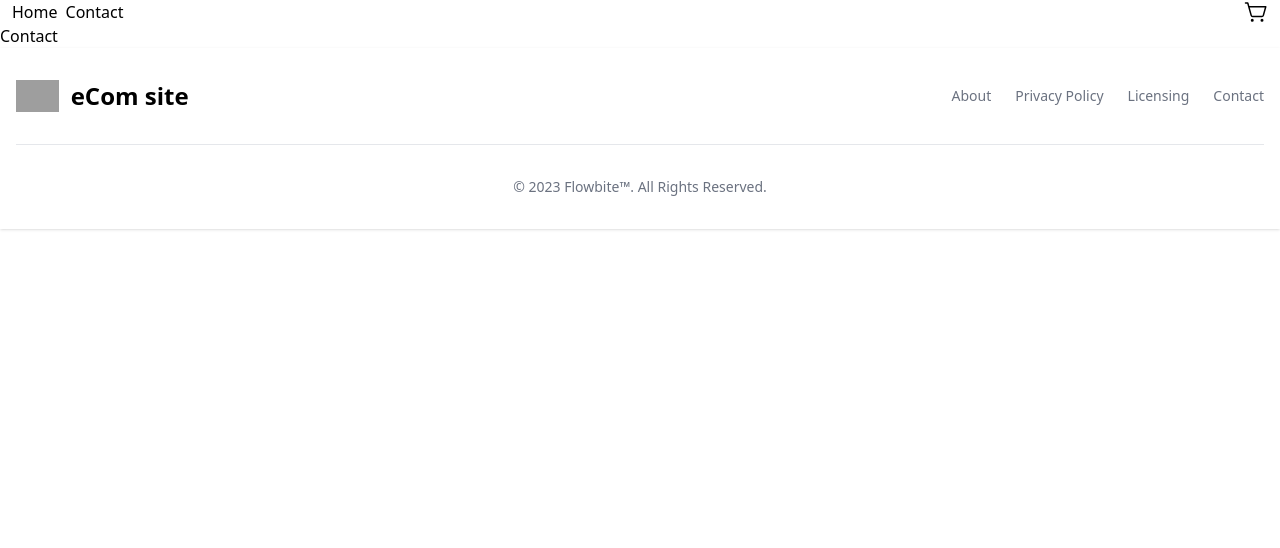
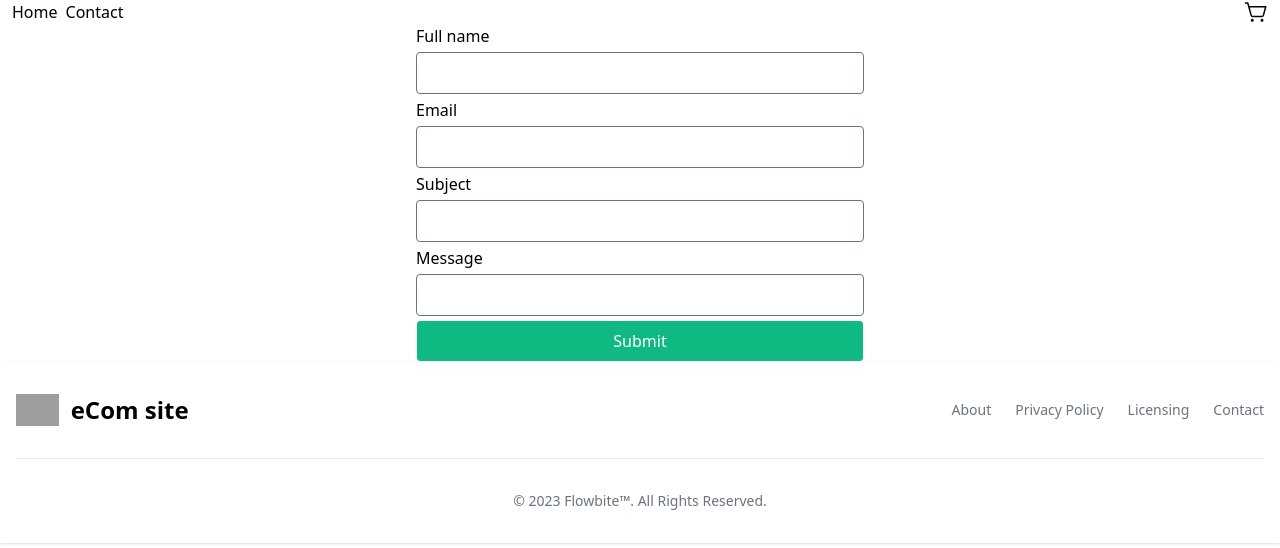
Before and after one commit to TomChrister/react-eCom, a React (Vite) app: page /contact in a window 1280 px wide. Shown: the top 548 px of the page. Built offline with nearby package versions, Linux system fonts and the light colour scheme; grey boxes are pictures that could not be loaded.

Commit message:
feat: added form to contact page

```diff
--- /dev/null
+++ b/components/form/ContactForm.jsx
@@ -0,0 +1,84 @@
+import { useForm } from 'react-hook-form'
+
+export function ContactForm() {
+    const { register, handleSubmit, formState: {errors} } = useForm();
+
+    return (
+        <>
+            <form action='' className='flex flex-col gap-1 mx-auto max-w-md' onSubmit={handleSubmit((data) => {console.log(data);})}>
+                <label htmlFor=''>Full name</label>
+                <input className='border rounded-sm' type='text'
+                       {...register('name', {
+                           required: true,
+                           minLength: {
+                               value: 3,
+                               message: 'Name is required'
+                           },
+                       })}
+                />
+                {errors.name &&
+                    (errors.name.message ? (
+                        <p className='text-red-500'>{errors.name.message}</p>
+                    ) : (
+                        <p className='text-red-500'>Error</p>
+                    ))}
+
+                <label htmlFor=''>Email</label>
+                <input className='border rounded-sm' type='text'
+                       {...register('email', {
+                           required: true,
+                           pattern: {
+                               value: /noroff\.no/,
+                               message: 'Please enter a email with @noroff.no',
+                           },
+                       })}
+                />
+                {errors.email &&
+                    (errors.email.message ? (
+                        <p className='text-red-500'>{errors.email.message}</p>
+                    ) : (
+                        <p className='text-red-500'>Unexpected error</p>
+                    ))}
+
+                <label htmlFor=''>Subject</label>
+                <input className='border rounded-sm'
+                       type='text'
+                       {...register('subject', {
+                           required: true,
+                           minLength: {
+                               value: 3,
+                               message: 'Must be at least 3 characters',
+                           },
+
+                       })}
+                />
+                {errors.subject &&
+                    (errors.subject.message ? (
+                        <p className='text-red-500'>{errors.subject.message}</p>
+                    ) : (
+                        <p className='text-red-500'>Error</p>
+                    ))}
+
+                <label htmlFor=''>Message</label>
+                <input className='border rounded-sm'
+                       type='text'
+                       {...register('message', {
+                           required: true,
+                           minLength: {
+                               value: 3,
+                               message: 'Message must be at least 3 characters',
+                           },
+                       })}
+                />
+                {errors.message &&
+                    (errors.message.message ? (
+                        <p className='text-red-500'>{errors.message.message}</p>
+                    ) : (
+                        <p className='text-red-500'>Error</p>
+                    ))}
+
+                <button className='border bg-green-500 text-white rounded-sm p-2 cursor-pointer'>Submit</button>
+            </form>
+        </>
+    )
+}
--- a/layout/Header.jsx
+++ b/components/layout/Header.jsx
@@ -1,5 +1,5 @@
 import { Link } from 'react-router-dom';
-import { useCart } from '../store/store.jsx';
+import { useCart } from '../../store/store.jsx';
 
 export function Header() {
     const { products } = useCart();
@@ -13,7 +13,7 @@ export function Header() {
                         <Link to='/contact'>Contact</Link>
                     </div>
                     <Link to='/checkout'>
-                        <img src='../public/cart.svg' alt='Cart Image' className='w-6'/>
+                        <img src='../../public/cart.svg' alt='Cart Image' className='w-6'/>
                         {products.length > 0 && (
                             <span className='absolute top-1 -right-0 text-md rounded-full px-1'>
                             {products.length}
--- a/layout/index.jsx
+++ b/components/layout/index.jsx
@@ -10,7 +10,7 @@ export function Layout() {
                 <main className='grow'>
                     <Outlet/>
                 </main>
-                <Footer />
+                <Footer/>
             </div>
         </>
     )
--- /dev/null
+++ b/components/search/SearchBar.jsx
@@ -0,0 +1,23 @@
+export function SearchBar() {
+    return (
+        <form className="max-w-md mx-auto">
+            <label htmlFor="default-search"
+                   className="mb-2 text-sm font-medium text-gray-900 sr-only dark:text-white">Search</label>
+            <div className="relative">
+                <div className="absolute inset-y-0 start-0 flex items-center ps-3 pointer-events-none">
+                    <svg className="w-4 h-4 text-gray-500 dark:text-gray-400" aria-hidden="true"
+                         xmlns="http://www.w3.org/2000/svg" fill="none" viewBox="0 0 20 20">
+                        <path stroke="currentColor" strokeLinecap="round" strokeLinejoin="round"
+                              strokeWidth="2" d="m19 19-4-4m0-7A7 7 0 1 1 1 8a7 7 0 0 1 14 0Z"/>
+                    </svg>
+                </div>
+                <input type="search" id="default-search"
+                       className="block w-full p-4 ps-10 text-sm text-gray-900 border border-gray-300 rounded-lg bg-gray-50 focus:ring-blue-500 focus:border-blue-500 dark:bg-gray-700 dark:border-gray-600 dark:placeholder-gray-400 dark:text-white dark:focus:ring-blue-500 dark:focus:border-blue-500"
+                       placeholder="Search Mockups, Logos..." required/>
+                <button type="submit"
+                        className="text-white absolute end-2.5 bottom-2.5 bg-blue-700 hover:bg-blue-800 focus:ring-4 focus:outline-none focus:ring-blue-300 font-medium rounded-lg text-sm px-4 py-2 dark:bg-blue-600 dark:hover:bg-blue-700 dark:focus:ring-blue-800">Search
+                </button>
+            </div>
+        </form>
+    )
+}
--- a/package.json
+++ b/package.json
@@ -14,6 +14,7 @@
     "flowbite": "^3.1.2",
     "react": "^19.0.0",
     "react-dom": "^19.0.0",
+    "react-hook-form": "^7.54.2",
     "react-router-dom": "^7.2.0",
     "tailwindcss": "^4.0.9",
     "zustand": "^5.0.3"
--- a/pages/ContactPage.jsx
+++ b/pages/ContactPage.jsx
@@ -1,5 +1,9 @@
+import { ContactForm } from '../components/form/ContactForm.jsx';
+
 export function ContactPage () {
     return (
-        <h1>Contact</h1>
+        <>
+            <ContactForm />
+        </>
     )
 }
--- a/pages/Home.jsx
+++ b/pages/Home.jsx
@@ -1,8 +1,10 @@
 import { ProductsList } from '../components/products/ProductsList.jsx';
+import { SearchBar } from '../components/search/SearchBar.jsx';
 
 export function Home() {
     return (
         <div>
+            <SearchBar />
             <ProductsList />
         </div>
     )
--- a/src/main.jsx
+++ b/src/main.jsx
@@ -1,7 +1,7 @@
 import { createBrowserRouter, RouterProvider } from 'react-router-dom';
 import { StrictMode } from 'react'
 import { createRoot } from 'react-dom/client'
-import { Layout } from '../layout/index.jsx';
+import { Layout } from '../components/layout/index.jsx';
 import { ContactPage } from '../pages/ContactPage.jsx';
 import { ProductPage } from '../pages/ProductPage.jsx';
 import { CheckoutPage } from '../pages/CheckoutPage.jsx';
```
Also changed, not shown: components/layout/Footer.jsx (renamed from layout/Footer.jsx), 1 other file (tests, documents, lock files or other folders).
